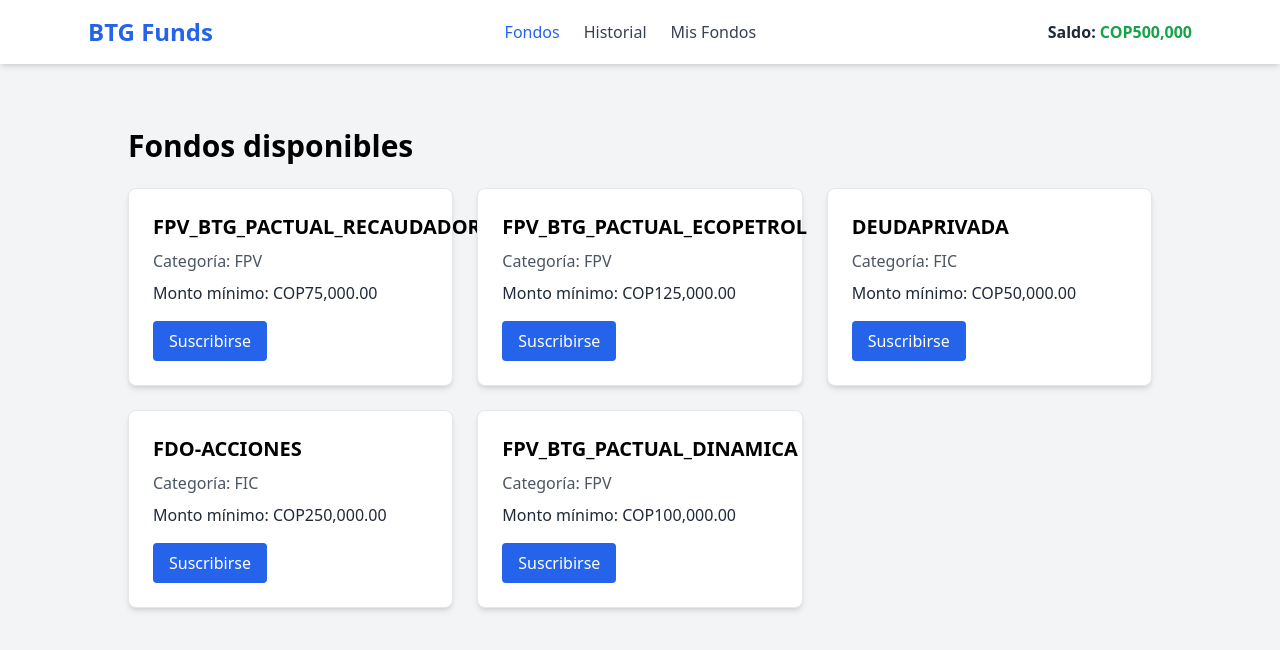
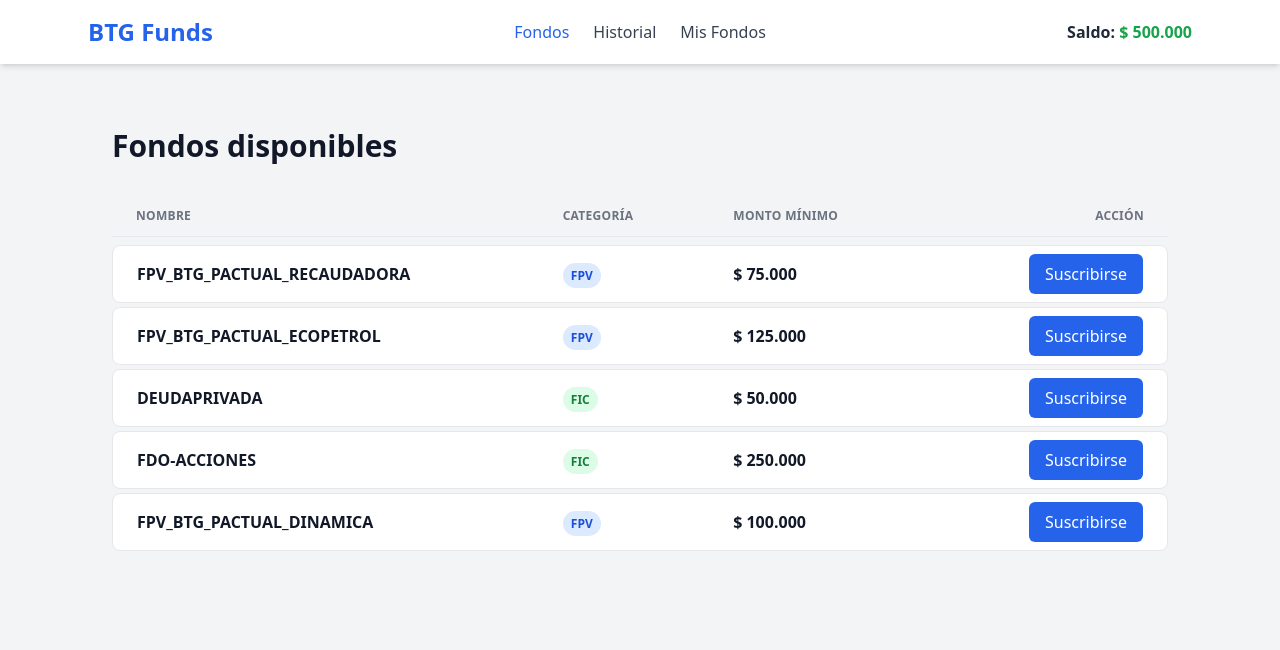
Before and after one commit to Dpalacioo/btg-funds, an Angular app: page /funds in a window 1280 px wide. Shown: the top 650 px of the page. Built offline with nearby package versions, Linux system fonts and the light colour scheme; data requests are answered from the project's data file.

Commit message:
feat(ui): enhance funds dashboard with modern grid layout, category badges and correct COP currency formatting

```diff
--- a/mock-api/db.json
+++ b/mock-api/db.json
@@ -31,66 +31,5 @@
       "category": "FPV"
     }
   ],
-  "transactions": [
-    {
-      "fundId": 4,
-      "fundName": "FDO-ACCIONES",
-      "amount": 250000,
-      "type": "SUBSCRIPTION",
-      "notificationMethod": "EMAIL",
-      "date": "2026-03-12T03:02:37.232Z",
-      "id": 1
-    },
-    {
-      "fundId": 4,
-      "fundName": "FDO-ACCIONES",
-      "amount": 250000,
-      "type": "CANCEL",
-      "date": "2026-03-12T03:03:15.733Z",
-      "id": 2
-    },
-    {
-      "fundId": 3,
-      "fundName": "DEUDAPRIVADA",
-      "amount": 50000,
-      "type": "SUBSCRIPTION",
-      "notificationMethod": "EMAIL",
-      "date": "2026-03-12T03:53:55.908Z",
-      "id": 3
-    },
-    {
-      "fundId": 3,
-      "fundName": "DEUDAPRIVADA",
-      "amount": 50000,
-      "type": "CANCEL",
-      "date": "2026-03-12T03:54:18.284Z",
-      "id": 4
-    },
-    {
-      "fundId": 2,
-      "fundName": "FPV_BTG_PACTUAL_ECOPETROL",
-      "amount": 125000,
-      "type": "SUBSCRIPTION",
-      "notificationMethod": "EMAIL",
-      "date": "2026-03-12T04:12:29.665Z",
-      "id": 5
-    },
-    {
-      "fundId": 1,
-      "fundName": "FPV_BTG_PACTUAL_RECAUDADORA",
-      "amount": 75000,
-      "type": "SUBSCRIPTION",
-      "notificationMethod": "EMAIL",
-      "date": "2026-03-12T11:48:30.579Z",
-      "id": 6
-    },
-    {
-      "fundId": 1,
-      "fundName": "FPV_BTG_PACTUAL_RECAUDADORA",
-      "amount": 75000,
-      "type": "CANCEL",
-      "date": "2026-03-12T11:48:48.284Z",
-      "id": 7
-    }
-  ]
+  "transactions": []
 }
--- a/src/app/app.module.ts
+++ b/src/app/app.module.ts
@@ -9,6 +9,11 @@ import { provideHttpClient } from '@angular/common/http';
 import { FundsModule } from './features/funds/funds.module';
 import { SharedModule } from './shared/shared.module';
 import { TransactionsModule } from './features/transactions/transactions.module';
+import { LOCALE_ID } from '@angular/core';
+import { registerLocaleData } from '@angular/common';
+import localeEsCo from '@angular/common/locales/es-CO';
+
+registerLocaleData(localeEsCo);
 
 @NgModule({
   declarations: [AppComponent],
@@ -19,7 +24,7 @@ import { TransactionsModule } from './features/transactions/transactions.module'
     SharedModule,
     TransactionsModule,
   ],
-  providers: [provideHttpClient()],
+  providers: [provideHttpClient(), { provide: LOCALE_ID, useValue: 'es-CO' }],
   bootstrap: [AppComponent],
 })
 export class AppModule {}
--- a/src/app/features/funds/components/fund-card/fund-card.component.html
+++ b/src/app/features/funds/components/fund-card/fund-card.component.html
@@ -1,21 +1,35 @@
-<div class="bg-white shadow-md rounded-lg p-6 border">
-  <h2 class="text-xl font-semibold mb-2">
+<div
+  class="grid grid-cols-12 mb-1 items-center gap-4 bg-white px-6 py-2 rounded-lg border hover:border-gray-300 hover:bg-gray-50 hover:shadow-md hover:-translate-x-[2px] transition-all duration-300 ease-in-out"
+>
+  <div class="col-span-5 font-semibold text-gray-900">
     {{ fund.name }}
-  </h2>
+  </div>
 
-  <p class="text-gray-600 mb-2">Categoría: {{ fund.category }}</p>
+  <div class="col-span-2">
+    <span
+      class="text-xs font-semibold px-2 py-1 rounded-full"
+      [ngClass]="{
+        'bg-blue-100 text-blue-700': fund.category === 'FPV',
+        'bg-green-100 text-green-700': fund.category === 'FIC',
+      }"
+    >
+      {{ fund.category }}
+    </span>
+  </div>
 
-  <p class="text-gray-800 font-medium mb-4">
-    Monto mínimo: {{ fund.minAmount | currency: "COP" }}
-  </p>
+  <div class="col-span-3 text-gray-900 font-semibold">
+    {{ fund.minAmount | currency: "COP" : "symbol" : "1.0-0" }}
+  </div>
 
+  <div class="col-span-2 text-right">
     <button
       (click)="openConfirmModal()"
       [disabled]="loading"
-    class="bg-blue-600 text-white px-4 py-2 rounded hover:bg-blue-700 disabled:opacity-50 disabled:cursor-not-allowed"
+      class="bg-blue-600 text-white px-4 py-2 rounded-md hover:bg-blue-700 transition disabled:opacity-50"
     >
       {{ loading ? "Procesando..." : "Suscribirse" }}
     </button>
+  </div>
 </div>
 
 <app-confirm-modal
--- a/src/app/features/funds/pages/funds-page/funds-page.component.html
+++ b/src/app/features/funds/pages/funds-page/funds-page.component.html
@@ -1,7 +1,16 @@
-<div class="p-10">
-  <h1 class="text-3xl font-bold mb-6">Fondos disponibles</h1>
+<div class="max-w-6xl mx-auto px-6 py-10">
+  <h1 class="text-3xl font-semibold text-gray-900 mb-8">Fondos disponibles</h1>
 
-  <div class="grid grid-cols-1 md:grid-cols-2 lg:grid-cols-3 gap-6">
+  <div
+    class="grid grid-cols-12 gap-4 px-6 py-3 text-xs font-semibold uppercase tracking-wide text-gray-500 border-b border-gray-200"
+  >
+    <div class="col-span-5">Nombre</div>
+    <div class="col-span-2">Categoría</div>
+    <div class="col-span-3">Monto mínimo</div>
+    <div class="col-span-2 text-right">Acción</div>
+  </div>
+
+  <div class="mt-2 rounded-lg divide-y">
     <app-fund-card *ngFor="let fund of funds" [fund]="fund"> </app-fund-card>
   </div>
 </div>
```
Lines whose indentation alone changed are shown as unchanged.
